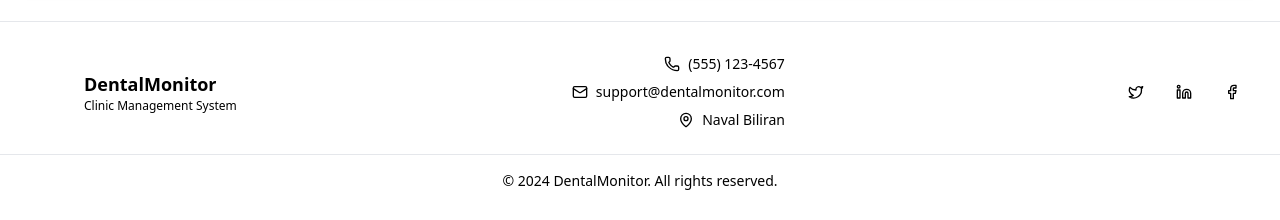
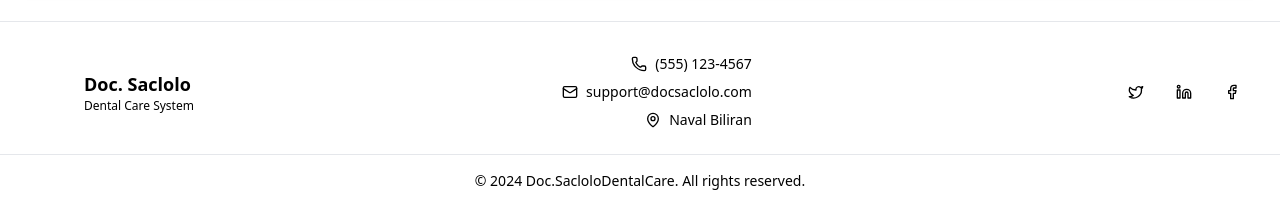
Before and after one commit to JENIELPUSA/Dental_clinic_monitoring_System, a React (Vite) app in the folder Front-End/: page /login in a window 1280 px wide. Shown: the part 3492-3712 px from the top of the page. Built offline with nearby package versions, Linux system fonts and the light colour scheme; no server answers.

Commit message:
Correct Spelling

```diff
--- a/Front-End/src/component/LandingPage/Footer.jsx
+++ b/Front-End/src/component/LandingPage/Footer.jsx
@@ -8,29 +8,29 @@ const Footer = () => {
     ];
 
     return (
-    <footer className="bg-muted border-t border-border py-8">
-      <div className="container mx-auto px-6 lg:px-8 flex flex-col md:flex-row justify-between items-center gap-6">
+        <footer className="bg-muted border-border border-t py-8">
+            <div className="container mx-auto flex flex-col items-center justify-between gap-6 px-6 md:flex-row lg:px-8">
                 {/* Branding */}
                 <div className="flex items-center gap-3">
-          <div className="w-10 h-10 bg-gradient-hero rounded-xl flex items-center justify-center">
-            <Monitor className="w-6 h-6 text-white" />
+                    <div className="bg-gradient-hero flex h-10 w-10 items-center justify-center rounded-xl">
+                        <Monitor className="h-6 w-6 text-white" />
                     </div>
                     <div>
-            <h1 className="text-lg font-bold text-foreground">DentalMonitor</h1>
-            <p className="text-xs text-muted-foreground">Clinic Management System</p>
+                        <h1 className="text-foreground text-lg font-bold">Doc. Saclolo</h1>
+                        <p className="text-muted-foreground text-xs">Dental Care System</p>
                     </div>
                 </div>
 
                 {/* Contact Info */}
-        <div className="flex flex-col items-center md:items-end gap-2 text-sm text-muted-foreground">
+                <div className="text-muted-foreground flex flex-col items-center gap-2 text-sm md:items-end">
                     <div className="flex items-center gap-2">
-            <Phone className="w-4 h-4 text-primary" /> (555) 123-4567
+                        <Phone className="text-primary h-4 w-4" /> (555) 123-4567
                     </div>
                     <div className="flex items-center gap-2">
-            <Mail className="w-4 h-4 text-primary" /> support@dentalmonitor.com
+                        <Mail className="text-primary h-4 w-4" /> support@docsaclolo.com
                     </div>
                     <div className="flex items-center gap-2">
-            <MapPin className="w-4 h-4 text-primary" /> Naval Biliran
+                        <MapPin className="text-primary h-4 w-4" /> Naval Biliran
                     </div>
                 </div>
 
@@ -42,10 +42,10 @@ const Footer = () => {
                             <a
                                 key={social.name}
                                 href={social.href}
-                className="w-8 h-8 bg-background rounded flex items-center justify-center text-muted-foreground hover:text-primary hover:bg-primary/10 transition-all duration-200"
+                                className="bg-background text-muted-foreground hover:text-primary hover:bg-primary/10 flex h-8 w-8 items-center justify-center rounded transition-all duration-200"
                                 aria-label={social.name}
                             >
-                <IconComponent className="w-4 h-4" />
+                                <IconComponent className="h-4 w-4" />
                             </a>
                         );
                     })}
@@ -53,8 +53,8 @@ const Footer = () => {
             </div>
 
             {/* Bottom Copyright */}
-      <div className="mt-6 border-t border-border pt-4 text-center text-sm text-muted-foreground">
-        © 2024 DentalMonitor. All rights reserved.
+            <div className="border-border text-muted-foreground mt-6 border-t pt-4 text-center text-sm">
+                © 2024 Doc.SacloloDentalCare. All rights reserved.
             </div>
         </footer>
     );
```
Lines whose indentation alone changed are shown as unchanged.
